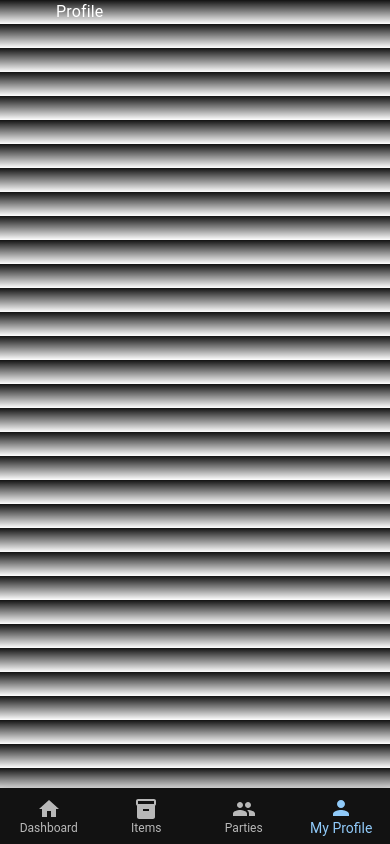
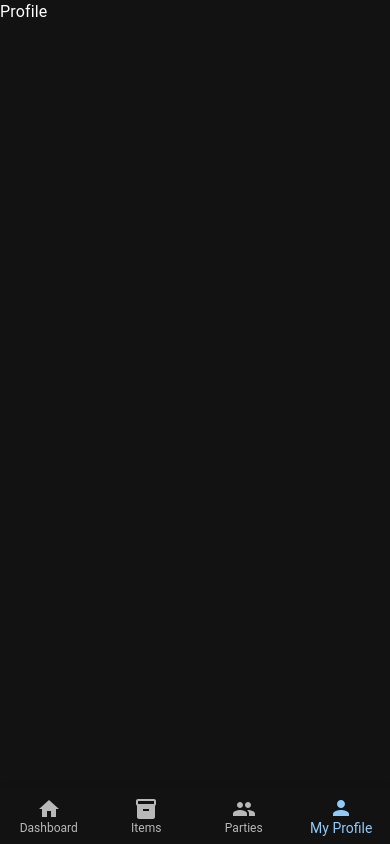
Before and after one commit to Jainysh/nexus-web, a Next.js app: page /dashboard/profile in a window 390 px wide. Built offline with nearby package versions, Linux system fonts and the light colour scheme.

Commit message:
fix: remove conflicting global css

```diff
--- a/src/components/Layout/index.tsx
+++ b/src/components/Layout/index.tsx
@@ -13,7 +13,9 @@ const Layout = ({ children }: LayoutProps) => {
   return (
     <div>
       {!isMobile && <Sidebar />}
-      <main style={{ marginLeft: "56px" }}>{children}</main>
+      <main style={{ marginLeft: !isMobile ? "56px" : undefined }}>
+        {children}
+      </main>
       {isMobile && <BottomTab />}
     </div>
   );
--- a/src/pages/_app.tsx
+++ b/src/pages/_app.tsx
@@ -1,4 +1,4 @@
-import "@/styles/globals.css";
+// import "@/styles/globals.css";
 import { ThemeProvider } from "@mui/material/styles";
 import CssBaseline from "@mui/material/CssBaseline";
 import theme from "../styles/theme";
```
